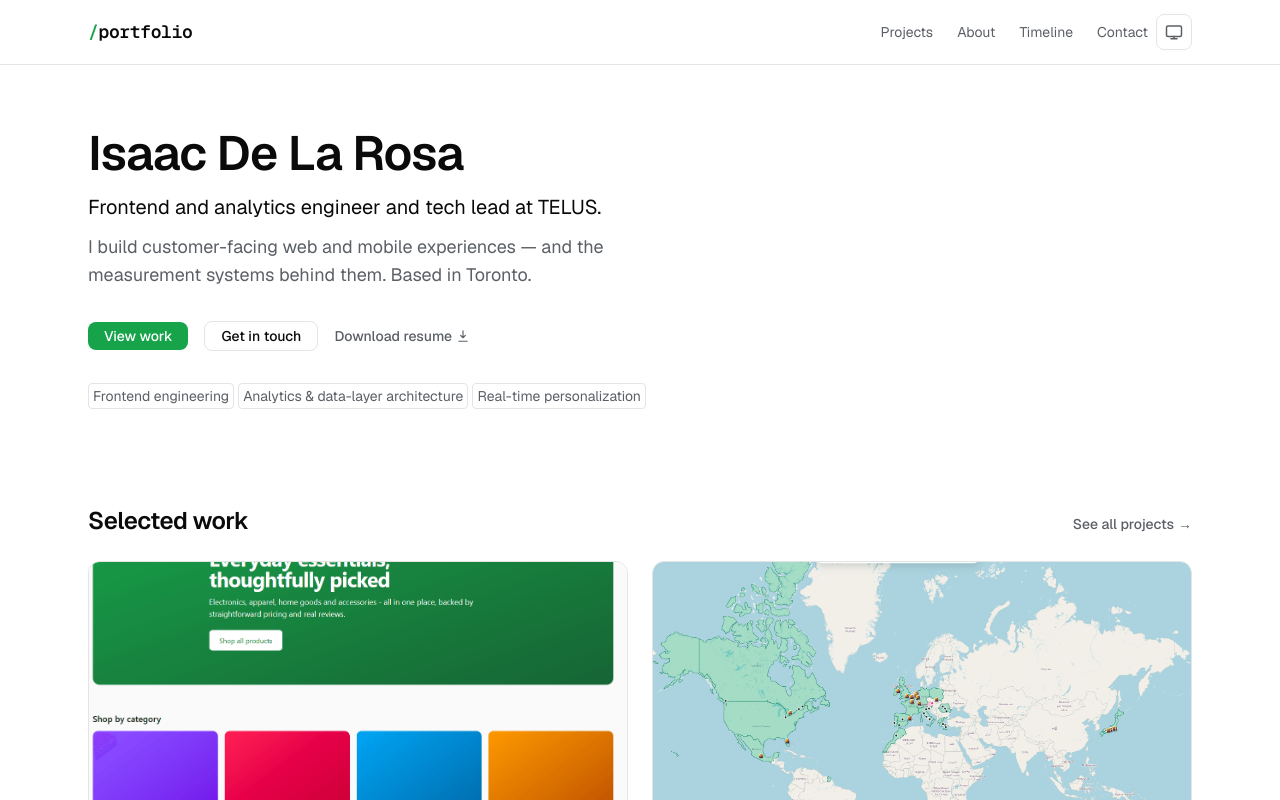
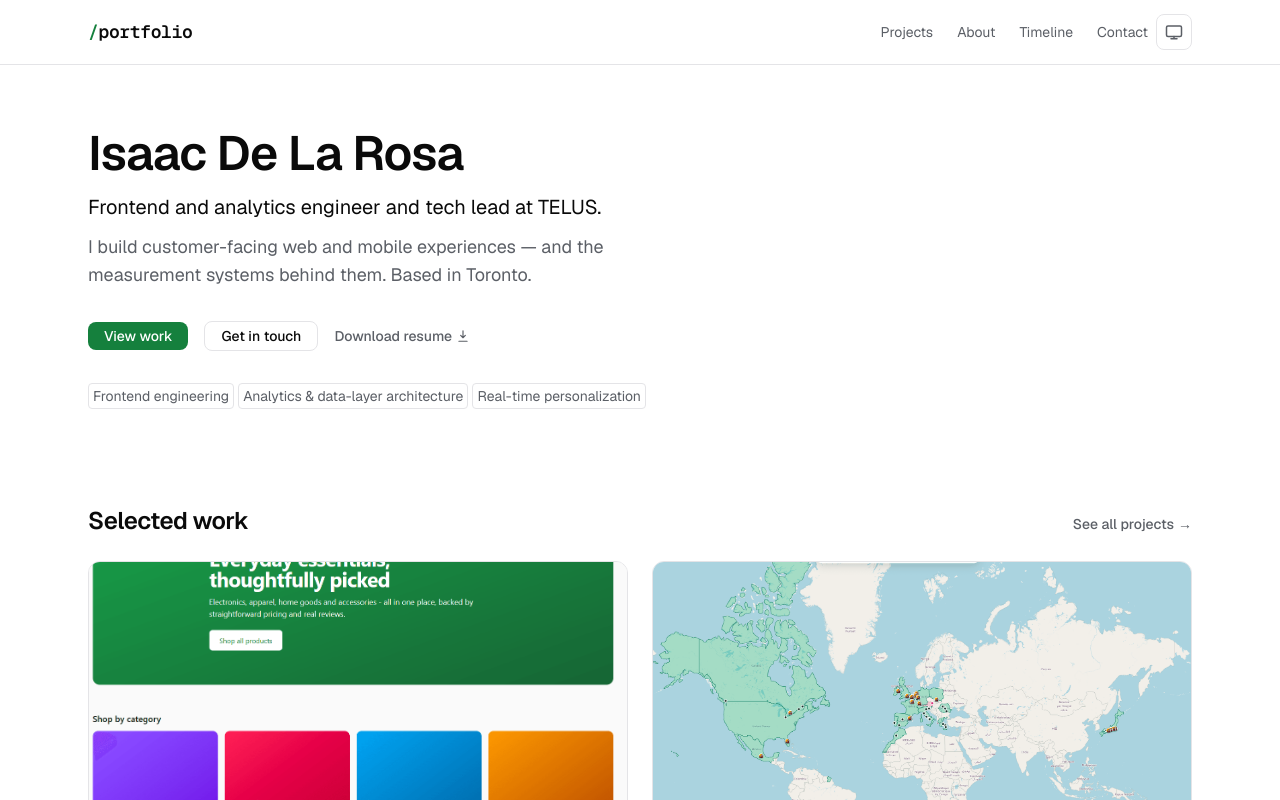
Before and after one commit to dagike/portfolio, a Next.js app: page / in a window 1280 px wide. Shown: the top 800 px of the page. Built offline with nearby package versions, Linux system fonts and the light colour scheme.

Commit message:
fix: accent colour contrast

```diff
--- a/src/app/globals.css
+++ b/src/app/globals.css
@@ -66,10 +66,10 @@
   --surface-muted: #f4f5f6;
   --border: #e4e4e7;
   --muted: #5b5f66;
-  --accent: var(--green-600);
-  --accent-hover: var(--green-700);
+  --accent: var(--green-700);
+  --accent-hover: var(--green-800);
   --accent-foreground: #ffffff;
-  --ring: var(--green-600);
+  --ring: var(--green-700);
   --danger: #b91c1c;
 }
 
```
